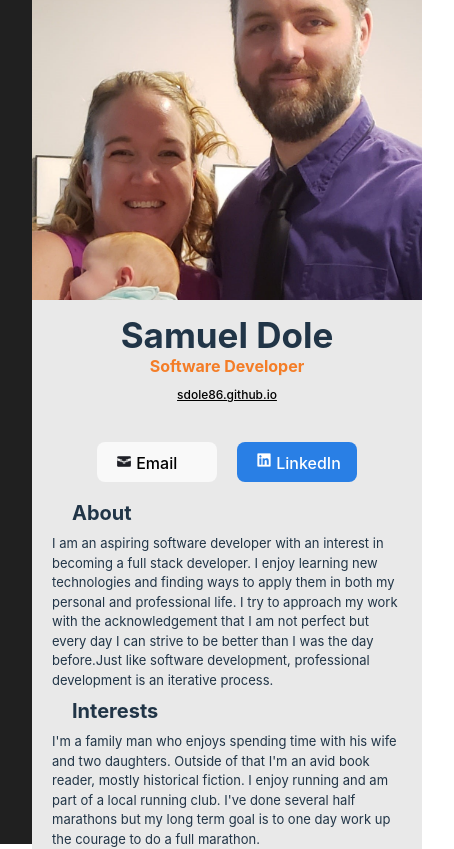
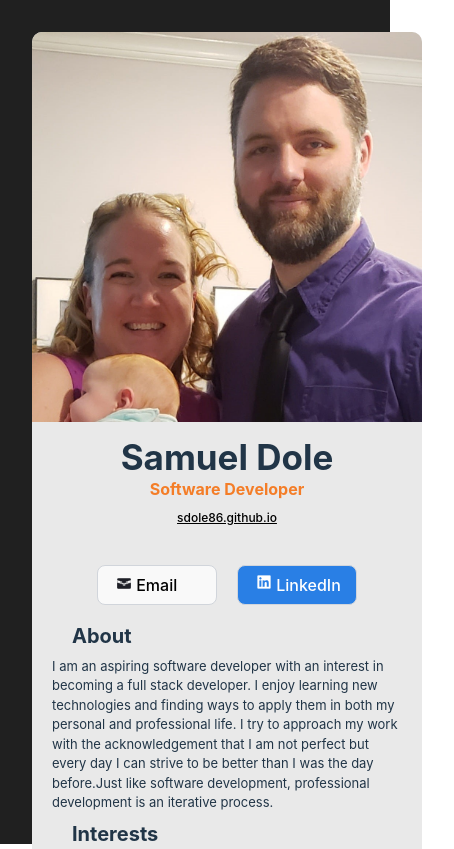
Before and after one commit to sdole86/Electronic_Business_Card, a React (Vite) app: page / in a window 390 px wide. Shown: the top 849 px of the page, 454 px wide, since content can reach past the window. Built offline with nearby package versions, Linux system fonts and the light colour scheme.

Commit message:
Fixed CSS error for mobile layout

```diff
--- a/src/index.css
+++ b/src/index.css
@@ -68,3 +68,163 @@ button:focus-visible {
     background-color: #f9f9f9;
   }
 }
+
+
+
+------------
+
+* {
+  margin: 0;
+
+}
+
+#root {
+  max-width: 1280px;
+  padding: 2rem;
+  text-align: center;
+  margin-right: auto;
+  margin-left: auto;
+
+}
+
+body {
+  background-color: rgb(32, 32, 32);
+  height: 100vh;
+  display: block;
+}
+
+.App {
+  background-color: rgb(233, 233, 233);
+  border-radius: 10px;
+  overflow: hidden;
+  width: 100vw;
+  margin-right: auto;
+  margin-left: auto;
+  display:block;
+  box-sizing: border-box
+
+}
+
+.titlecard img {
+  width: 100%;
+  object-fit: fill;
+
+}
+
+.titlecard h1 {
+  margin-top: 10px;
+  font-size: 35px;
+}
+
+.titlecard h2 {
+  font-size: 16px;
+  color: #F47D27;
+  margin: 0;
+
+}
+
+.titlecard h3 {
+  font-size: 12px;
+  font-weight: lighter;
+  margin: 0;
+  padding: 5px;
+}
+
+a:link {
+  color: black;
+  text-decoration: underline;
+}
+
+button {
+  display: flex;
+  align-content: center;
+  width: 120px;
+  height: 40px;
+  text-align: center;
+border: 1px solid #D1D5DB;
+}
+
+.buttons {
+  margin-top: 30px;
+  display: flex;
+  flex-direction: row;
+  align-content: center;
+  justify-content: center;
+  align-items: center;
+  gap: 20px;
+  padding-bottom: 20px;
+}
+
+.buttons img {
+  width: 14px !important;
+  object-fit: contain !important;
+  padding-right: 5px;
+
+}
+
+#linkedin-button {
+  background-color: #297FE5;
+  color: white;
+}
+
+#email-button img {
+  padding-top: 3px;
+}
+
+.footer {
+  background-color: lightgray;
+  height: 75px;
+  display: flex;
+  align-content: center;
+  justify-content: center;
+  align-items: center;
+  gap: 30px;
+}
+
+.footer img {
+  height: 30px;
+
+}
+
+.main h1 {
+  text-align: left;
+  font-size: 20px;
+  font-family: 'Inter';
+  padding-left: 40px;
+  font-weight: bold;
+
+}
+
+.main p {
+  padding: 10px 20px 10px 20px;
+  font-size: 13px;
+  line-height: 150%;
+  text-align: left;
+}
+
+@media only screen and (min-width: 600px) {
+
+body {
+  display: block !important;
+  margin: 0;
+  padding: 0;
+  height: 100%;
+}
+
+  .App {
+    background-color: rgb(233, 233, 233);
+    width: 400px;
+    border-radius: 15px;
+    margin-left: auto;
+    margin-right: auto;
+    box-sizing: border-box;
+    height: 100%;
+  }
+
+  .titlecard img {
+    width: 100%;
+    object-fit: cover;
+
+  }
+
+}
```
